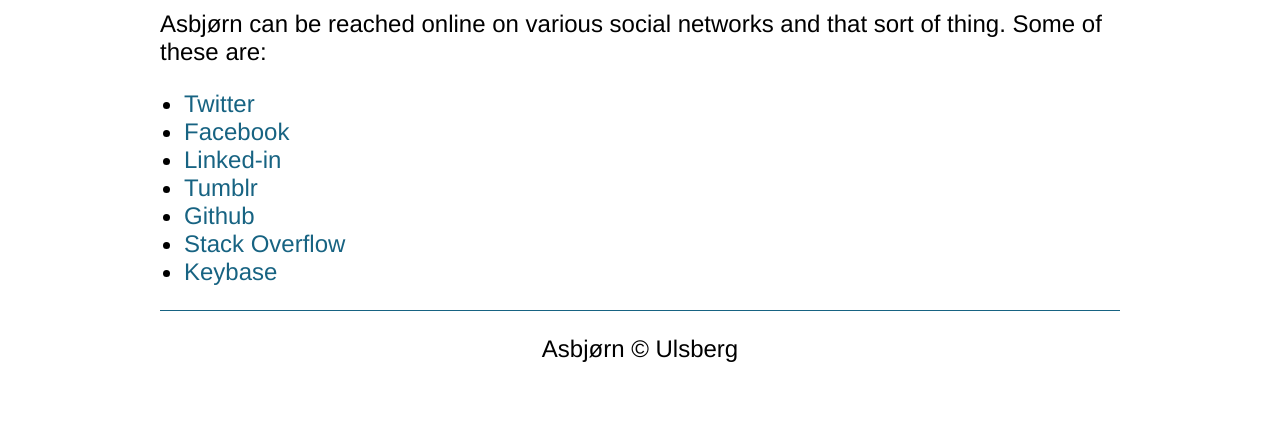
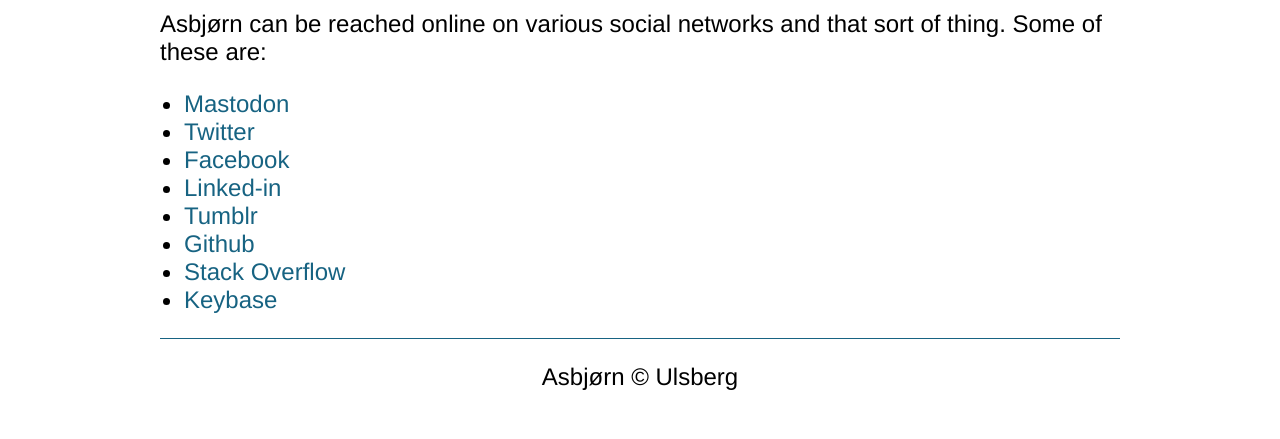
Before and after one commit to asbjornu/asbjor.nu, a plain HTML site: page index.html in a window 1280 px wide. Shown: the part 601-1040 px from the top of the page. Before the commit the page ends 1012 px from the top, so only its background shows below. Drawn offline with Linux system fonts and the light colour scheme.

Commit message:
Add Mastodon link

```diff
--- a/index.html
+++ b/index.html
@@ -98,6 +98,7 @@
       </p>
 
       <ul>
+        <li><a rel="me" href="https://mastodon.social/@bitbear">Mastodon</a></li>
         <li><a rel="me" href="https://twitter.com/asbjornu">Twitter</a></li>
         <li><a rel="me" href="https://facebook.com/asbjornu">Facebook</a></li>
         <li><a rel="me" href="https://linkedin.com/in/asbjornu">Linked-in</a></li>
```
